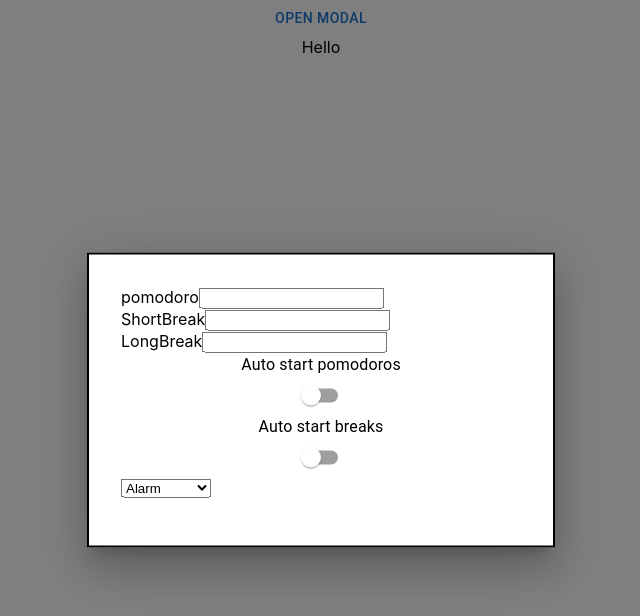
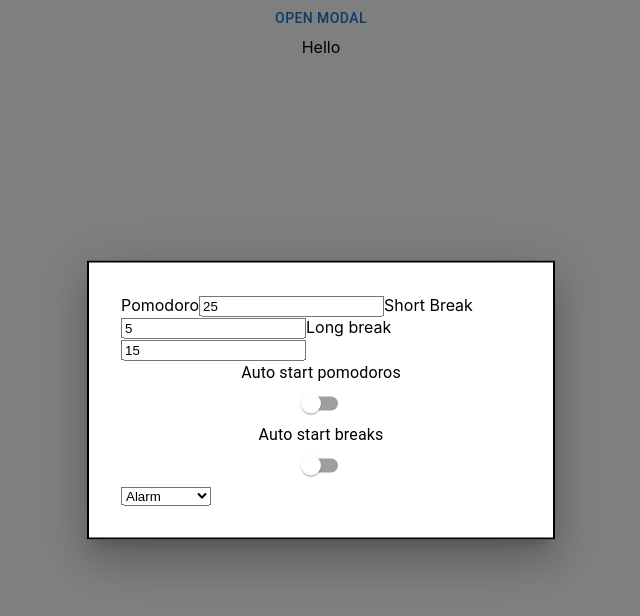
Before and after one commit to tabetommy/pomodoro-react, a React (Create React App) app: page / in a window 1280 px wide. Both pictures are taken after a click on the button "OPEN MODAL". Shown: the top 616 px of the page, without its empty margins (319-959 px from the left). Built offline with nearby package versions, Linux system fonts and the light colour scheme.

Commit message:
added onChange function to input elements

```diff
--- a/src/components/alarmSound/alarmSound.tsx
+++ b/src/components/alarmSound/alarmSound.tsx
@@ -21,7 +21,6 @@ const soundList=[
 
 const AlarmSound=()=>{
     const [soundValue, setSoundValue]= useState("");
-    // const [audio] = useState(new Audio(soundOne));
     const handleSoundChange=(event:any): void=>{
         setSoundValue(event.target.value);
     }
@@ -30,15 +29,9 @@ const AlarmSound=()=>{
         playSound(soundValue);
     },[soundValue]);
 
-    // const playSound=(sound: any):void=>{
-    //     //check value of soundValue if it is thesame as value of .... play sound
-    //     const audio= new Audio(sound);
-    //     audio.play()
-    // }
 
     const playSound =(soundParam:string)=>{
-
-        soundList.map((sound:any)=>{
+        soundList.map((sound:any):void=>{
             if(sound.soundLabel===soundParam){
                 const audio= new Audio(sound.soundTrack);
                 audio.play()
@@ -54,10 +47,6 @@ const AlarmSound=()=>{
                 <option value="emergency">Emergency</option>
                 <option value="tick">Tick</option>
             </select>
-            <p>{soundValue}</p>
-            {/* <button onClick={()=>playSound(alarm)}>Alarm</button>
-            <button onClick={()=>playSound(emergency)}>Emergency</button>
-            <button onClick={()=>playSound(tick)}>Clock ticks</button> */}
         </div>
     )
 }
--- a/src/components/numberInput/numberInput.tsx
+++ b/src/components/numberInput/numberInput.tsx
@@ -1,15 +1,41 @@
-import React from 'react';
+import React,{useState} from 'react';
 
-interface Props{
- cont: string
-}
 
-const NumberInput: React.FC<Props>=({cont})=>{
+const NumberInput=()=>{
+    const [pomodoro, setPomodoro]= useState(25);
+    const [shortBreak, setShortBreak]= useState(5);
+    const [longBreak, setLongBreak]= useState(15);
+
+    const changeHandler=(e:any): void=>{
+        if(e.target.name==="pomodoro"){
+            setPomodoro(e.target.value)
+        }else if(e.target.name==="short-break"){
+            setShortBreak(e.target.value)
+        }else if(e.target.name==="long-break"){
+            setLongBreak(e.target.value)
+        }
+    }
 
     return(
         <div>
-            <label htmlFor={cont}>{cont}</label>
-            <input type="number" id={cont} name={cont} min="0"/>
+            <label htmlFor="pomodoro">Pomodoro</label>
+            <input type="number" id="pomodoro "
+            name="pomodoro" min="0"
+            value={pomodoro}
+            onChange={changeHandler}
+            />
+            <label htmlFor="short-break">Short Break</label>
+            <input type="number" id="short-break"
+            name="short-break" min="0"
+            value={shortBreak}
+            onChange={changeHandler}
+            />
+            <label htmlFor="long-break">Long break</label>
+            <input type="number" id="long-break"
+            name="long-break" min="0"
+            value={longBreak}
+            onChange={changeHandler}
+            />
         </div>
     )
 }
--- a/src/components/setting/setting.tsx
+++ b/src/components/setting/setting.tsx
@@ -24,10 +24,9 @@ const style = {
 
 const Setting=()=>{
     const [open, setOpen]= useState(false);
+
     const handleOpen=()=>setOpen(true);
     const handleClose=()=>setOpen(false);
-
-    const names= ['pomodoro', ' ShortBreak', 'LongBreak'];
 
     return(
         <div>
@@ -39,9 +38,7 @@ const Setting=()=>{
                 aria-describedby="modal-modal-description"
             >
                 <Box sx={style}>
-                    {
-                     names.map((con:any)=><NumberInput key={con} cont={con}/>)
-                    }
+                    <NumberInput />
                     <FormGroup>
                         <FormControlLabel control={<Switch />}
                         label="Auto start pomodoros" labelPlacement="top"/>
```
